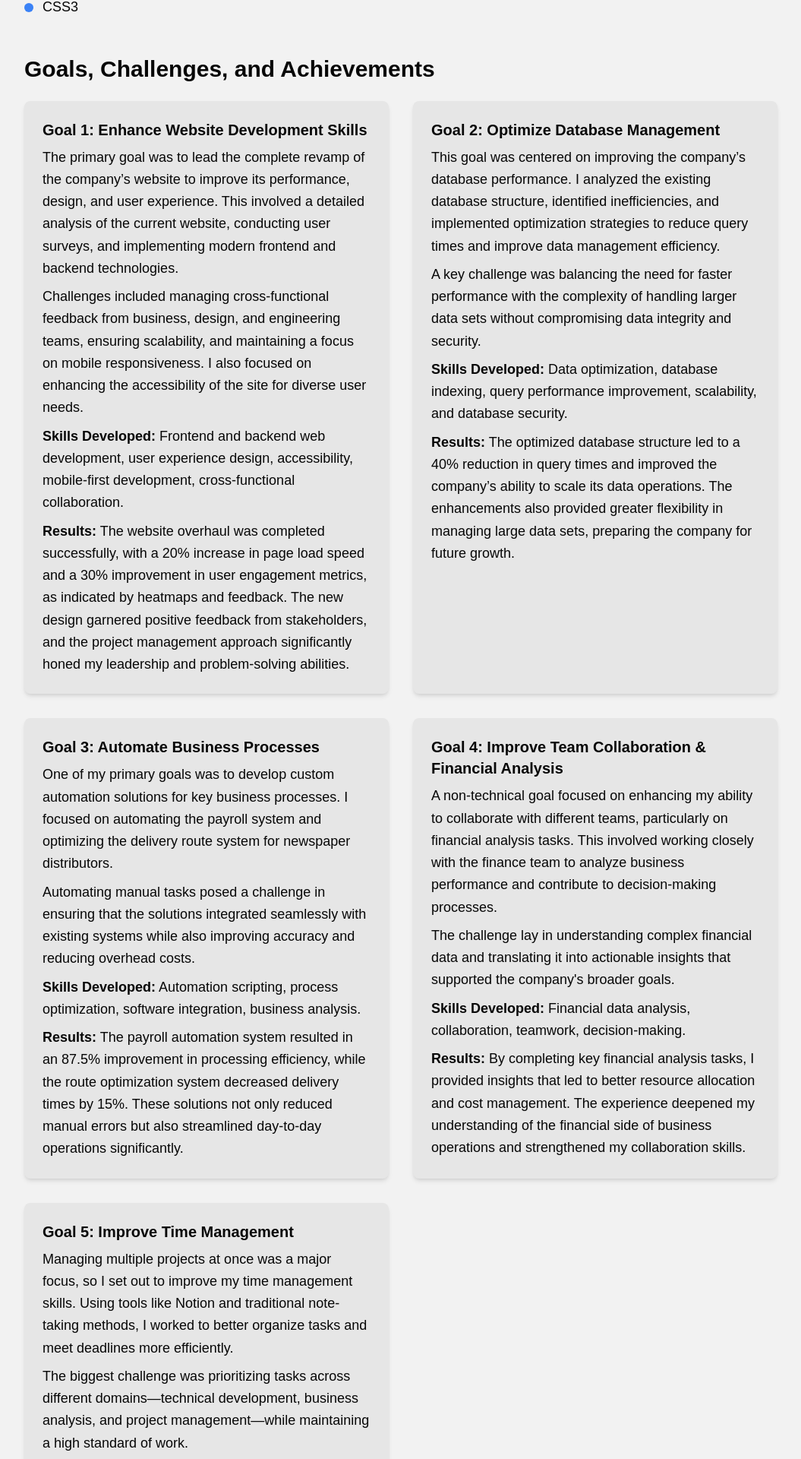
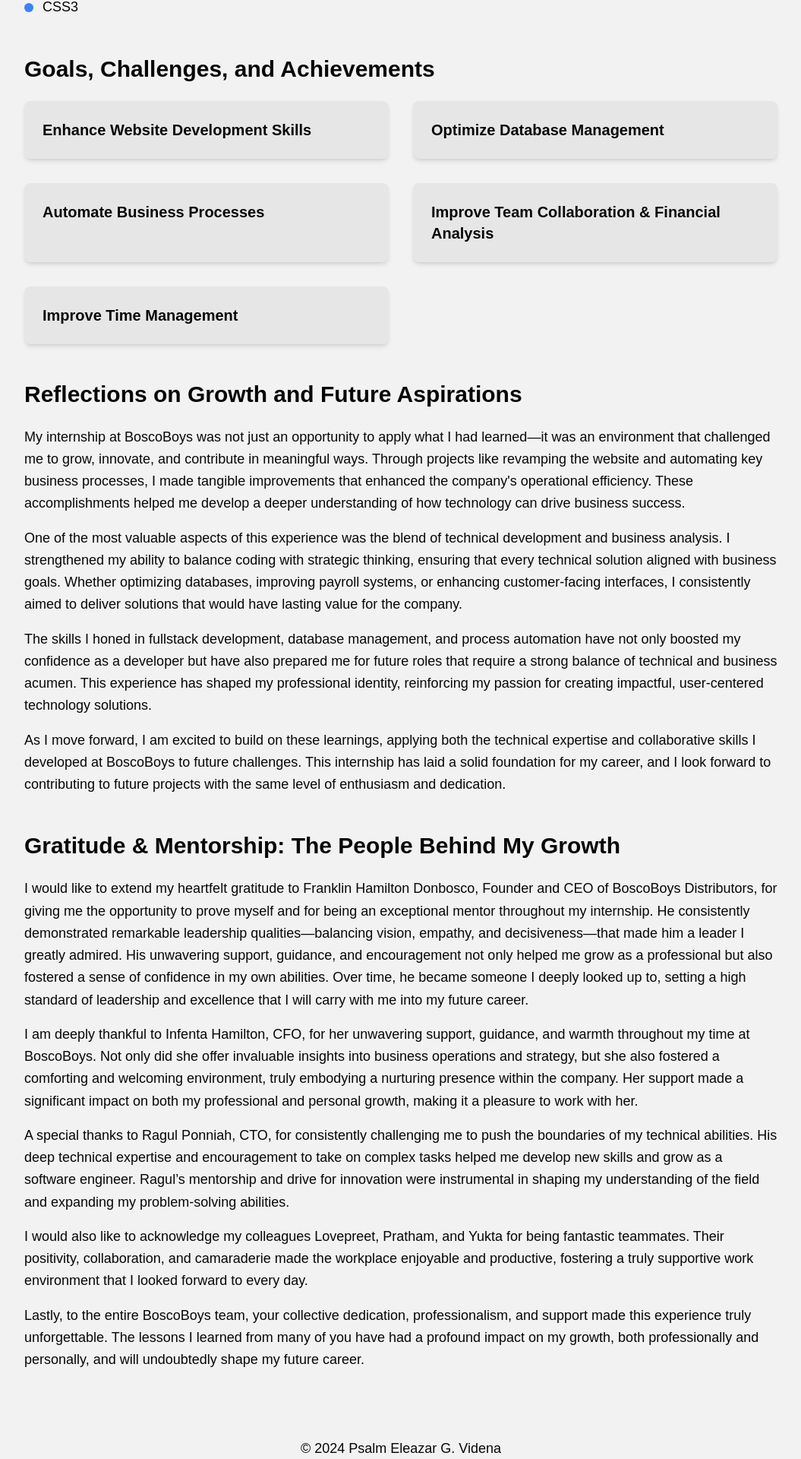
Before and after one commit to P541M/portfolio-old, a React (Create React App) app: page /s24-work-term-report in a window 1280 px wide. Shown: the part 2280-4200 px from the top of the page at 76% size, without its empty margins (112-1167 px from the left). Built offline with nearby package versions, Linux system fonts and the light colour scheme.

Commit message:
feat: enhanced UI for the goals

```diff
--- a/src/components/S24WorkTermReport.jsx
+++ b/src/components/S24WorkTermReport.jsx
@@ -1,4 +1,4 @@
-import React from "react";
+import React, { useState } from "react";
 import {
   AcademicCapIcon,
   ClipboardDocumentListIcon,
@@ -9,6 +9,11 @@ import { useNavigate } from "react-router-dom";
 
 const S24WorkTermReport = () => {
   const navigate = useNavigate();
+  const [goal1Open, setGoal1Open] = useState(false);
+  const [goal2Open, setGoal2Open] = useState(false);
+  const [goal3Open, setGoal3Open] = useState(false);
+  const [goal4Open, setGoal4Open] = useState(false);
+  const [goal5Open, setGoal5Open] = useState(false);
 
   const handleBack = () => {
     navigate(-1);
@@ -309,44 +314,57 @@ const S24WorkTermReport = () => {
           <div className="grid grid-cols-1 gap-8 md:grid-cols-2">
             {/* Goal 1 */}
             <div className="rounded-lg bg-bgContrast p-6 shadow-md">
-              <h4 className="text-xl font-semibold text-text">
-                Goal 1: Enhance Website Development Skills
+              <h4
+                className="cursor-pointer text-xl font-semibold text-text"
+                onClick={() => setGoal1Open(!goal1Open)}
+              >
+                Enhance Website Development Skills
               </h4>
-              <p className="mt-2 text-left text-lg leading-relaxed text-text">
+              {goal1Open && (
+                <div className="mt-2">
+                  <p className="text-left text-lg leading-relaxed text-text">
                     The primary goal was to lead the complete revamp of the
-                company’s website to improve its performance, design, and user
-                experience. This involved a detailed analysis of the current
-                website, conducting user surveys, and implementing modern
-                frontend and backend technologies.
+                    company’s website to improve its performance, design, and
+                    user experience. This involved a detailed analysis of the
+                    current website, conducting user surveys, and implementing
+                    modern frontend and backend technologies.
                   </p>
                   <p className="mt-2 text-left text-lg leading-relaxed text-text">
                     Challenges included managing cross-functional feedback from
-                business, design, and engineering teams, ensuring scalability,
-                and maintaining a focus on mobile responsiveness. I also focused
-                on enhancing the accessibility of the site for diverse user
-                needs.
+                    business, design, and engineering teams, ensuring
+                    scalability, and maintaining a focus on mobile
+                    responsiveness. I also focused on enhancing the
+                    accessibility of the site for diverse user needs.
                   </p>
                   <p className="mt-2 text-left text-lg leading-relaxed text-text">
                     <strong>Skills Developed:</strong> Frontend and backend web
-                development, user experience design, accessibility, mobile-first
-                development, cross-functional collaboration.
+                    development, user experience design, accessibility,
+                    mobile-first development, cross-functional collaboration.
                   </p>
                   <p className="mt-2 text-left text-lg leading-relaxed text-text">
                     <strong>Results:</strong> The website overhaul was completed
-                successfully, with a 20% increase in page load speed and a 30%
-                improvement in user engagement metrics, as indicated by heatmaps
-                and feedback. The new design garnered positive feedback from
-                stakeholders, and the project management approach significantly
-                honed my leadership and problem-solving abilities.
+                    successfully, with a 20% increase in page load speed and a
+                    30% improvement in user engagement metrics, as indicated by
+                    heatmaps and feedback. The new design garnered positive
+                    feedback from stakeholders, and the project management
+                    approach significantly honed my leadership and
+                    problem-solving abilities.
                   </p>
+                </div>
+              )}
             </div>
 
             {/* Goal 2 */}
             <div className="rounded-lg bg-bgContrast p-6 shadow-md">
-              <h4 className="text-xl font-semibold text-text">
-                Goal 2: Optimize Database Management
+              <h4
+                className="cursor-pointer text-xl font-semibold text-text"
+                onClick={() => setGoal2Open(!goal2Open)}
+              >
+                Optimize Database Management
               </h4>
-              <p className="mt-2 text-left text-lg leading-relaxed text-text">
+              {goal2Open && (
+                <div className="mt-2">
+                  <p className="text-left text-lg leading-relaxed text-text">
                     This goal was centered on improving the company’s database
                     performance. I analyzed the existing database structure,
                     identified inefficiencies, and implemented optimization
@@ -354,98 +372,105 @@ const S24WorkTermReport = () => {
                     efficiency.
                   </p>
                   <p className="mt-2 text-left text-lg leading-relaxed text-text">
-                A key challenge was balancing the need for faster performance
-                with the complexity of handling larger data sets without
-                compromising data integrity and security.
+                    A key challenge was balancing the need for faster
+                    performance with the complexity of handling larger data sets
+                    without compromising data integrity and security.
                   </p>
                   <p className="mt-2 text-left text-lg leading-relaxed text-text">
-                <strong>Skills Developed:</strong> Data optimization, database
-                indexing, query performance improvement, scalability, and
-                database security.
+                    <strong>Skills Developed:</strong> Data optimization,
+                    database indexing, query performance improvement,
+                    scalability, and database security.
                   </p>
                   <p className="mt-2 text-left text-lg leading-relaxed text-text">
-                <strong>Results:</strong> The optimized database structure led
-                to a 40% reduction in query times and improved the company’s
-                ability to scale its data operations. The enhancements also
-                provided greater flexibility in managing large data sets,
-                preparing the company for future growth.
+                    <strong>Results:</strong> The optimized database structure
+                    led to a 40% reduction in query times and improved the
+                    company’s ability to scale its data operations.
                   </p>
+                </div>
+              )}
             </div>
 
             {/* Goal 3 */}
             <div className="rounded-lg bg-bgContrast p-6 shadow-md">
-              <h4 className="text-xl font-semibold text-text">
-                Goal 3: Automate Business Processes
+              <h4
+                className="cursor-pointer text-xl font-semibold text-text"
+                onClick={() => setGoal3Open(!goal3Open)}
+              >
+                Automate Business Processes
               </h4>
-              <p className="mt-2 text-left text-lg leading-relaxed text-text">
+              {goal3Open && (
+                <div className="mt-2">
+                  <p className="text-left text-lg leading-relaxed text-text">
                     One of my primary goals was to develop custom automation
-                solutions for key business processes. I focused on automating
-                the payroll system and optimizing the delivery route system for
-                newspaper distributors.
+                    solutions for key business processes. I focused on
+                    automating the payroll system and optimizing the delivery
+                    route system for newspaper distributors.
                   </p>
                   <p className="mt-2 text-left text-lg leading-relaxed text-text">
-                Automating manual tasks posed a challenge in ensuring that the
-                solutions integrated seamlessly with existing systems while also
-                improving accuracy and reducing overhead costs.
+                    Automating manual tasks posed a challenge in ensuring that
+                    the solutions integrated seamlessly with existing systems
+                    while also improving accuracy and reducing overhead costs.
                   </p>
                   <p className="mt-2 text-left text-lg leading-relaxed text-text">
-                <strong>Skills Developed:</strong> Automation scripting, process
-                optimization, software integration, business analysis.
+                    <strong>Skills Developed:</strong> Automation scripting,
+                    process optimization, software integration, business
+                    analysis.
                   </p>
                   <p className="mt-2 text-left text-lg leading-relaxed text-text">
-                <strong>Results:</strong> The payroll automation system resulted
-                in an 87.5% improvement in processing efficiency, while the
-                route optimization system decreased delivery times by 15%. These
-                solutions not only reduced manual errors but also streamlined
-                day-to-day operations significantly.
+                    <strong>Results:</strong> The payroll automation system
+                    resulted in an 87.5% improvement in processing efficiency,
+                    while the route optimization system decreased delivery times
+                    by 15%.
                   </p>
+                </div>
+              )}
             </div>
 
             {/* Goal 4 */}
             <div className="rounded-lg bg-bgContrast p-6 shadow-md">
-              <h4 className="text-xl font-semibold text-text">
-                Goal 4: Improve Team Collaboration & Financial Analysis
+              <h4
+                className="cursor-pointer text-xl font-semibold text-text"
+                onClick={() => setGoal4Open(!goal4Open)}
+              >
+                Improve Team Collaboration & Financial Analysis
               </h4>
-              <p className="mt-2 text-left text-lg leading-relaxed text-text">
+              {goal4Open && (
+                <div className="mt-2">
+                  <p className="text-left text-lg leading-relaxed text-text">
                     A non-technical goal focused on enhancing my ability to
                     collaborate with different teams, particularly on financial
-                analysis tasks. This involved working closely with the finance
-                team to analyze business performance and contribute to
-                decision-making processes.
-              </p>
-              <p className="mt-2 text-left text-lg leading-relaxed text-text">
-                The challenge lay in understanding complex financial data and
-                translating it into actionable insights that supported the
-                company's broader goals.
+                    analysis tasks. This involved working closely with the
+                    finance team to analyze business performance and contribute
+                    to decision-making processes.
                   </p>
                   <p className="mt-2 text-left text-lg leading-relaxed text-text">
                     <strong>Skills Developed:</strong> Financial data analysis,
                     collaboration, teamwork, decision-making.
                   </p>
                   <p className="mt-2 text-left text-lg leading-relaxed text-text">
-                <strong>Results:</strong> By completing key financial analysis
-                tasks, I provided insights that led to better resource
-                allocation and cost management. The experience deepened my
-                understanding of the financial side of business operations and
-                strengthened my collaboration skills.
+                    <strong>Results:</strong> By completing key financial
+                    analysis tasks, I provided insights that led to better
+                    resource allocation and cost management.
                   </p>
+                </div>
+              )}
             </div>
 
             {/* Goal 5 */}
             <div className="rounded-lg bg-bgContrast p-6 shadow-md">
-              <h4 className="text-xl font-semibold text-text">
-                Goal 5: Improve Time Management
+              <h4
+                className="cursor-pointer text-xl font-semibold text-text"
+                onClick={() => setGoal5Open(!goal5Open)}
+              >
+                Improve Time Management
               </h4>
-              <p className="mt-2 text-left text-lg leading-relaxed text-text">
-                Managing multiple projects at once was a major focus, so I set
-                out to improve my time management skills. Using tools like
-                Notion and traditional note-taking methods, I worked to better
-                organize tasks and meet deadlines more efficiently.
-              </p>
-              <p className="mt-2 text-left text-lg leading-relaxed text-text">
-                The biggest challenge was prioritizing tasks across different
-                domains—technical development, business analysis, and project
-                management—while maintaining a high standard of work.
+              {goal5Open && (
+                <div className="mt-2">
+                  <p className="text-left text-lg leading-relaxed text-text">
+                    Managing multiple projects at once was a major focus, so I
+                    set out to improve my time management skills. Using tools
+                    like Notion and traditional note-taking methods, I worked to
+                    better organize tasks and meet deadlines more efficiently.
                   </p>
                   <p className="mt-2 text-left text-lg leading-relaxed text-text">
                     <strong>Skills Developed:</strong> Time management, task
@@ -454,11 +479,11 @@ const S24WorkTermReport = () => {
                   </p>
                   <p className="mt-2 text-left text-lg leading-relaxed text-text">
                     <strong>Results:</strong> Although I met all deadlines and
-                improved my overall organizational skills, I continue to refine
-                my approach to managing complex workloads. This experience has
-                taught me the importance of adaptability and continuous
-                improvement in time management.
+                    improved my overall organizational skills, I continue to
+                    refine my approach to managing complex workloads.
                   </p>
+                </div>
+              )}
             </div>
           </div>
         </section>
```
Lines whose indentation alone changed are shown as unchanged.
